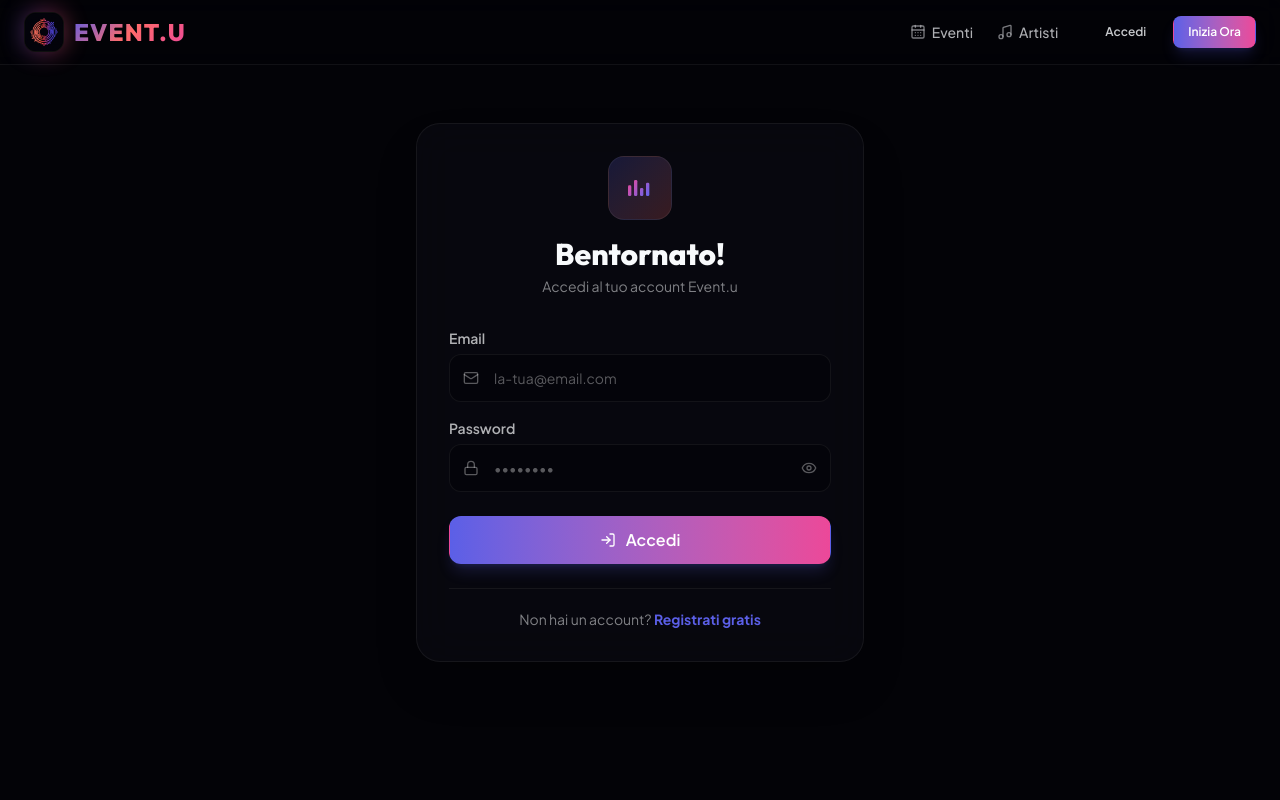
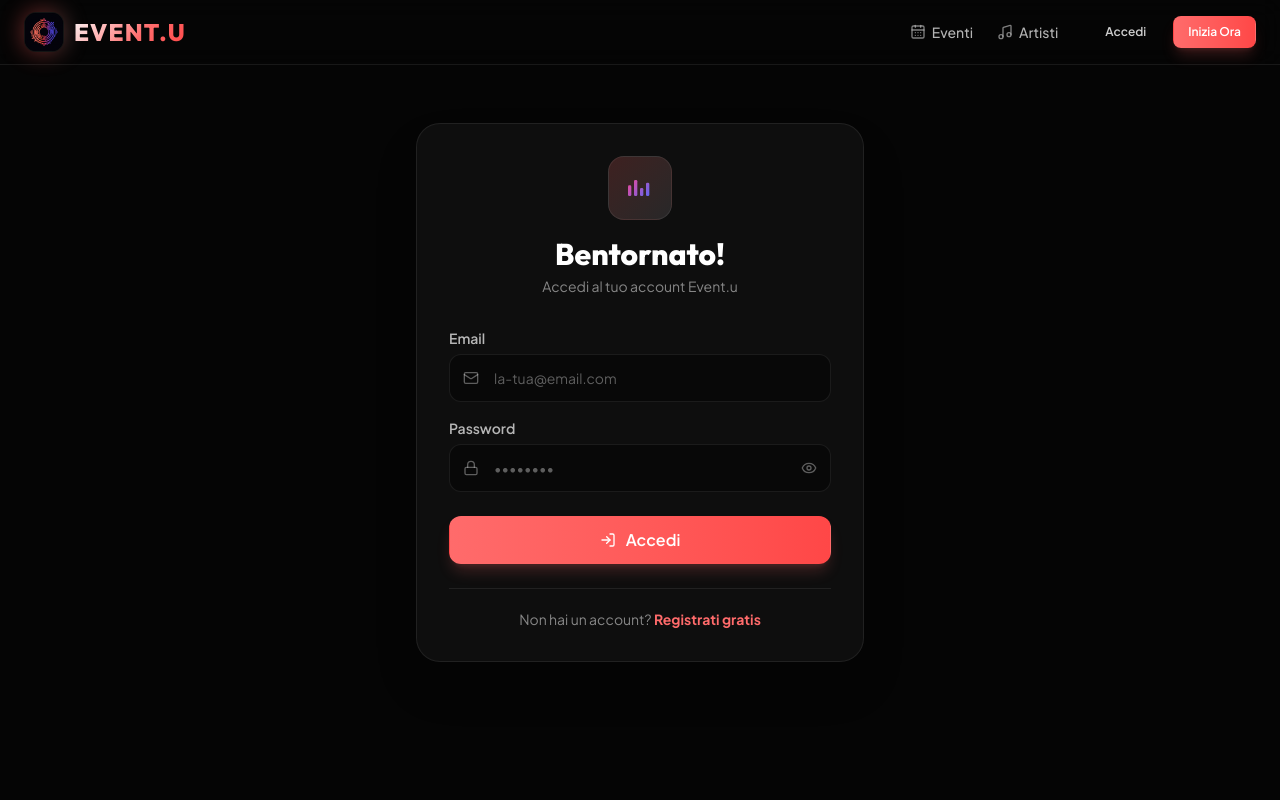
Before and after one commit to iiimgio/eventu, a React (Vite) app in the folder frontend/: page /login in a window 1280 px wide. Shown: the top 800 px of the page. Built offline with nearby package versions, Linux system fonts and the light colour scheme.

Commit message:
Update application color palette to Nero, Grigio, Bianco, and Rosso Corallo

```diff
--- a/frontend/src/index.css
+++ b/frontend/src/index.css
@@ -1,13 +1,13 @@
 @import "tailwindcss";
 
 @theme {
-  --color-background: #030307;
-  --color-foreground: #f8fafc;
-  --color-primary: #5b5fe7;
-  --color-secondary: #ff6b6b;
-  --color-accent: #ec4899;
-  --color-card: rgba(10, 10, 18, 0.7);
-  --color-border: rgba(255, 255, 255, 0.06);
+  --color-background: #050505;
+  --color-foreground: #ffffff;
+  --color-primary: #ff6b6b;
+  --color-secondary: #8e8e93;
+  --color-accent: #ff4747;
+  --color-card: rgba(18, 18, 18, 0.75);
+  --color-border: rgba(255, 255, 255, 0.08);
 
   --font-sans: 'Plus Jakarta Sans', system-ui, sans-serif;
   --font-display: 'Outfit', system-ui, sans-serif;
@@ -48,10 +48,10 @@
     width: 8px;
   }
   ::-webkit-scrollbar-track {
-    background: #05050d;
+    background: #0a0a0a;
   }
   ::-webkit-scrollbar-thumb {
-    background: #1e1e30;
+    background: #2b2b2b;
     border-radius: 9999px;
   }
   ::-webkit-scrollbar-thumb:hover {
@@ -61,10 +61,10 @@
 
 
 .glass-panel {
-  background: rgba(10, 10, 18, 0.7);
+  background: rgba(18, 18, 18, 0.75);
   backdrop-filter: blur(20px);
   -webkit-backdrop-filter: blur(20px);
-  border: 1px solid rgba(255, 255, 255, 0.06);
+  border: 1px solid rgba(255, 255, 255, 0.08);
 }
 
 .glass-panel-hover {
@@ -72,14 +72,14 @@
 }
 
 .glass-panel-hover:hover {
-  background: rgba(15, 15, 28, 0.8);
-  border-color: rgba(91, 95, 231, 0.3);
-  box-shadow: 0 12px 35px -10px rgba(91, 95, 231, 0.2);
+  background: rgba(26, 26, 26, 0.85);
+  border-color: rgba(255, 107, 107, 0.3);
+  box-shadow: 0 12px 35px -10px rgba(255, 107, 107, 0.2);
   transform: translateY(-4px);
 }
 
 .text-gradient {
-  background: linear-gradient(135deg, #5b5fe7 0%, #ff6b6b 50%, #ec4899 100%);
+  background: linear-gradient(135deg, #ffffff 0%, #ff6b6b 60%, #ff4747 100%);
   -webkit-background-clip: text;
   -webkit-text-fill-color: transparent;
 }
```
